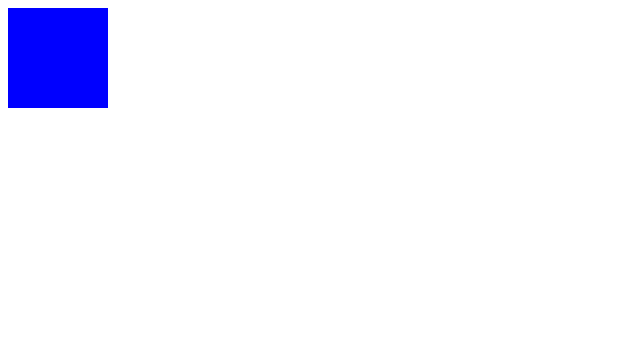
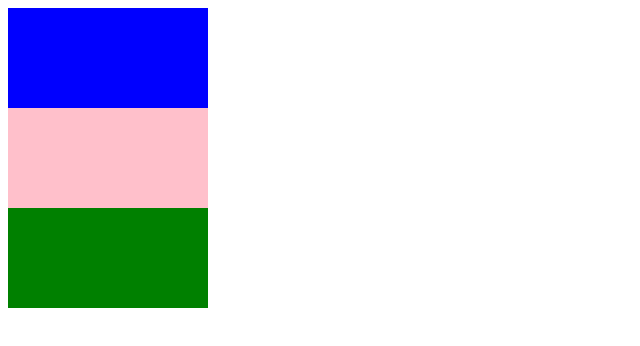
Before and after one commit to daande01/webbbte20grupp2, a plain HTML site: page övning2/index.html in a window 1280 px wide. Shown: the whole page, without its empty margins (0-640 px from the left). Drawn offline with Linux system fonts and the light colour scheme.

Commit message:
new file

```diff
--- /dev/null
+++ b/övning2/css/style.css
@@ -0,0 +1,15 @@
+#ruta1{
+background-color: blue;
+height: 100px;
+width: 200px ;
+}
+#ruta2{
+background-color: pink;
+height: 100px;
+width: 200px ;
+}
+#ruta3{
+background-color: green;
+height: 100px;
+width: 200px ;
+}
--- a/övning2/index.html
+++ b/övning2/index.html
@@ -2,28 +2,16 @@
 <html lang="en" dir="ltr">
   <head>
     <meta charset="utf-8">
+    <link rel="stylesheet" href="css/style.css">
     <title></title>
-
-    <style media="screen">
-      div{
-      background-color: blue;
-      height: 100px;
-      width: 100px;
-
-
-      }
-
-    </style>
-
 
   </head>
   <body>
 
 
-    <div>
-
-    </div>
-
+    <div id="ruta1">  </div>
+    <div id="ruta2">  </div>
+    <div id="ruta3">  </div>
 
   </body>
 </html>
```
